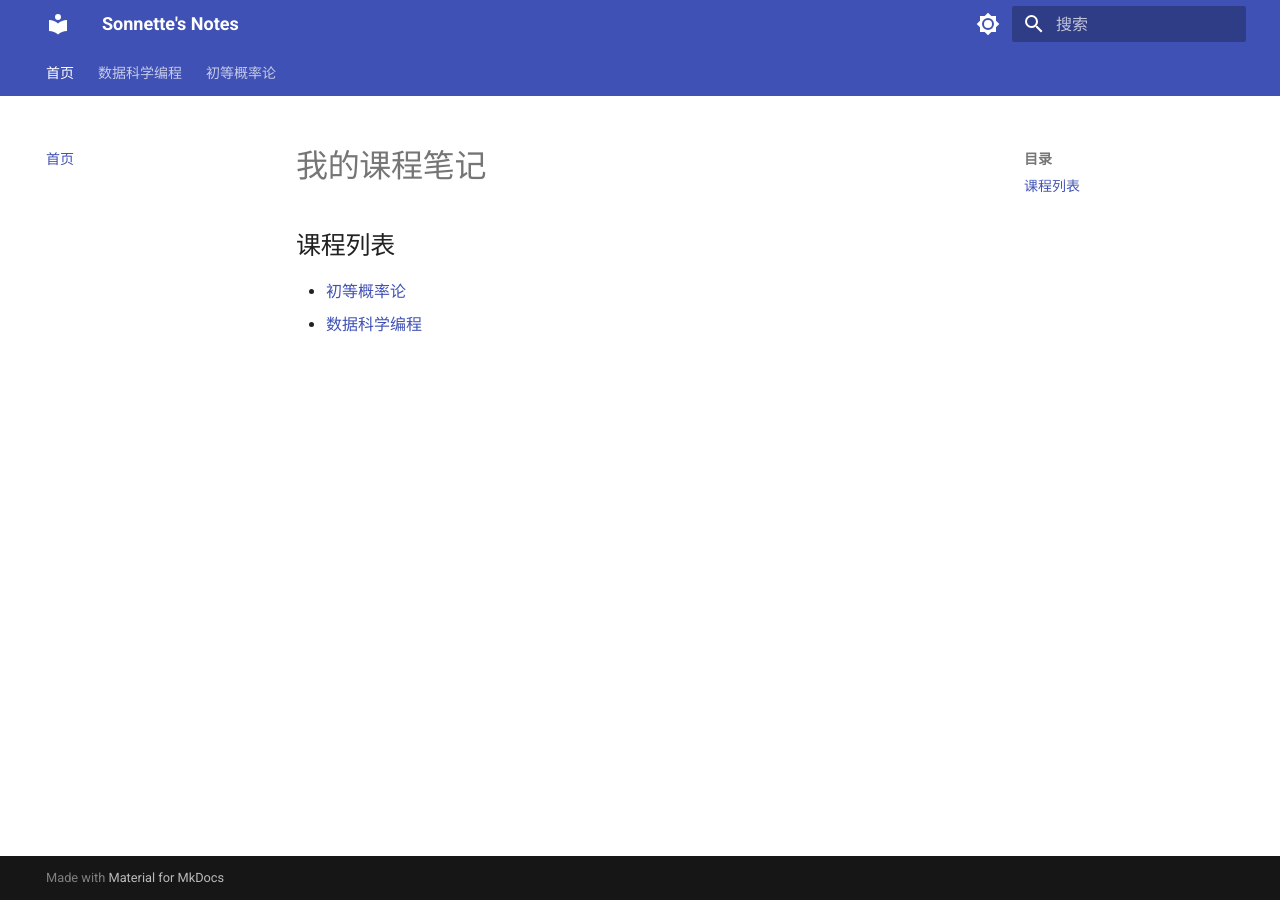
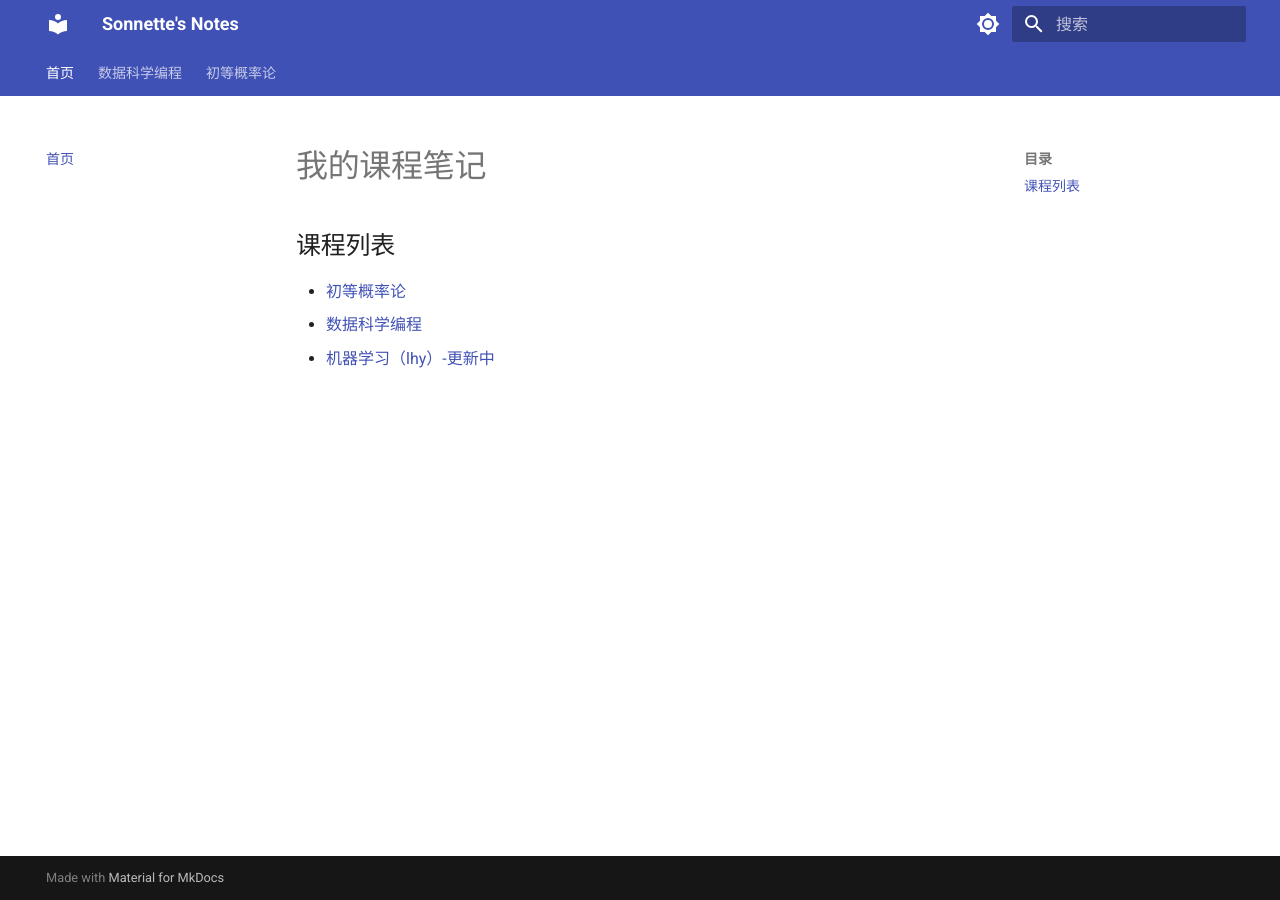
Before and after one commit to Sonnette51/stat_notes_sonnette, an MkDocs documentation site: the page built from docs/index.md, in a window 1280 px wide. Built offline with MkDocs 1.6.1 and Material for MkDocs 9.7.7, drawn with Linux system fonts in a browser that asks for light colours.

Commit message:
Update index.md

```diff
--- a/docs/index.md
+++ b/docs/index.md
@@ -4,3 +4,4 @@
 
 - [初等概率论](初等概率论/index.md)
 - [数据科学编程](数据科学编程/index.md)
+- [机器学习（lhy）-更新中](机器学习（lhy）-更新中/index.md)
```
